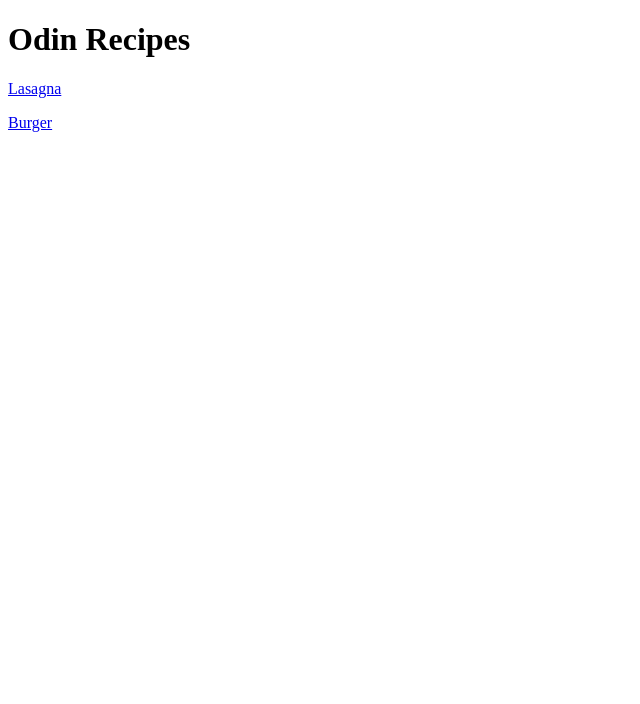
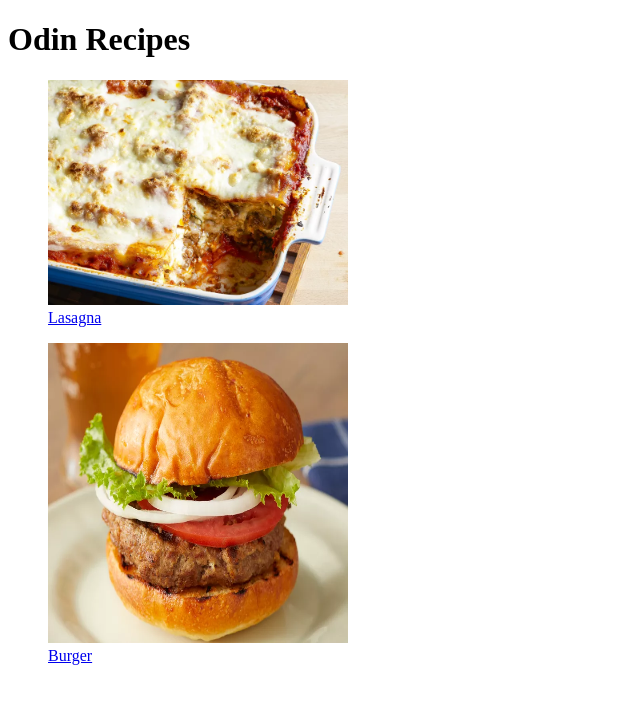
Before and after one commit to StianSaether/odin-recipes, a plain HTML site: page index.html in a window 1280 px wide. Shown: the whole page, without its empty margins (0-640 px from the left). Drawn offline with Linux system fonts and the light colour scheme.

Commit message:
Images is added to the links

```diff
--- a/index.html
+++ b/index.html
@@ -6,8 +6,21 @@
     </head>
     <body>
         <h1>Odin Recipes</h1>
-        <a href="recipes/lasagna.html">Lasagna</a>
+        <a href="recipes/lasagna.html">
+            <figure>
+                <img src="images/lasagna.jpg" alt="Lasagna" width="300" hegiht="300">
+                <figcaption>Lasagna</figcaption>
+            </figure>
+        </a>
         <p></p>
-        <a href="recipes/burger.html">Burger</a>
+        <a href="recipes/burger.html">
+            <figure>
+                <img src="images/burger.jpg"
+                alt="Burger"
+                width="300"
+                height="300">
+                <figcaption>Burger</figcaption>
+            </figure>
+        </a>
     </body>
 </html>
```
